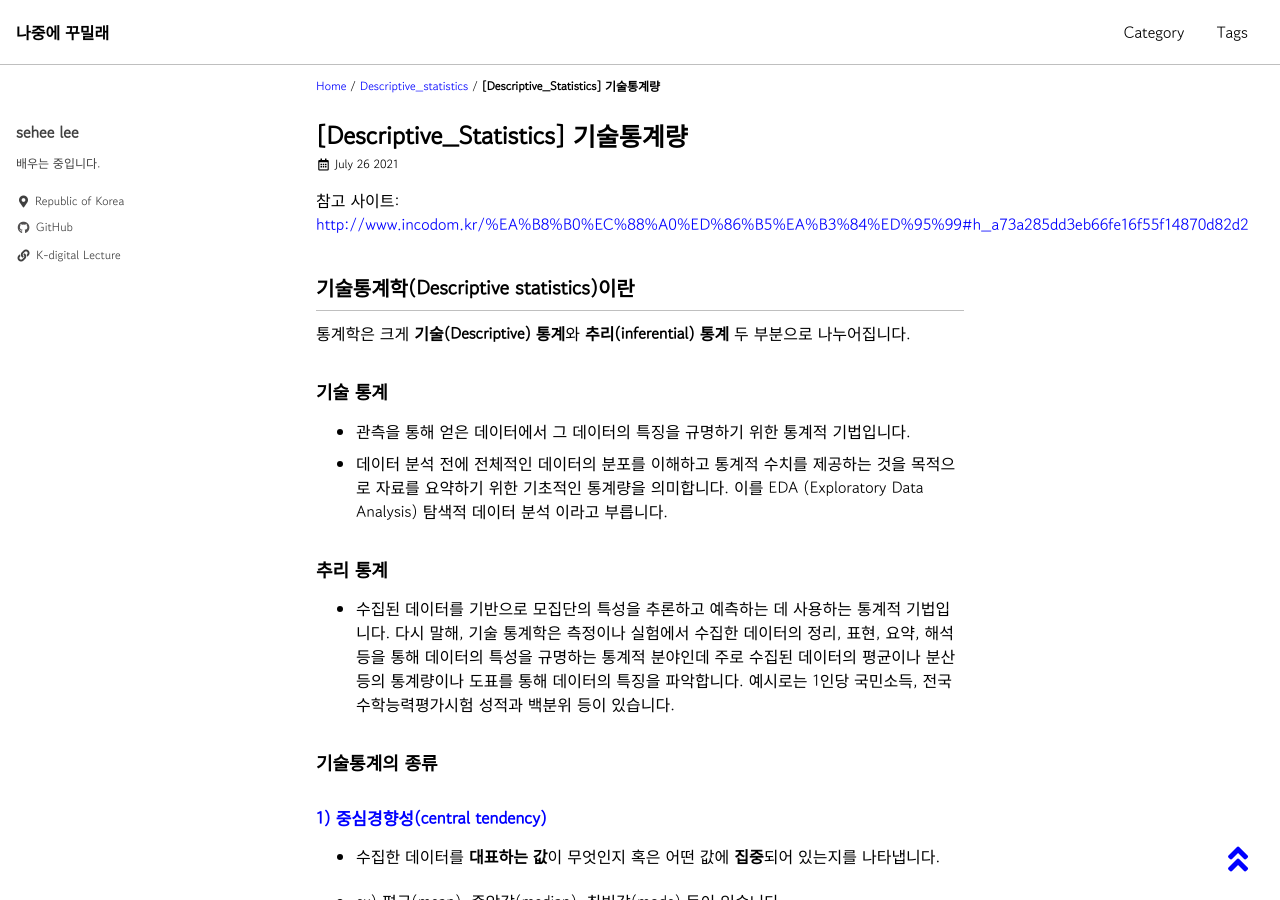
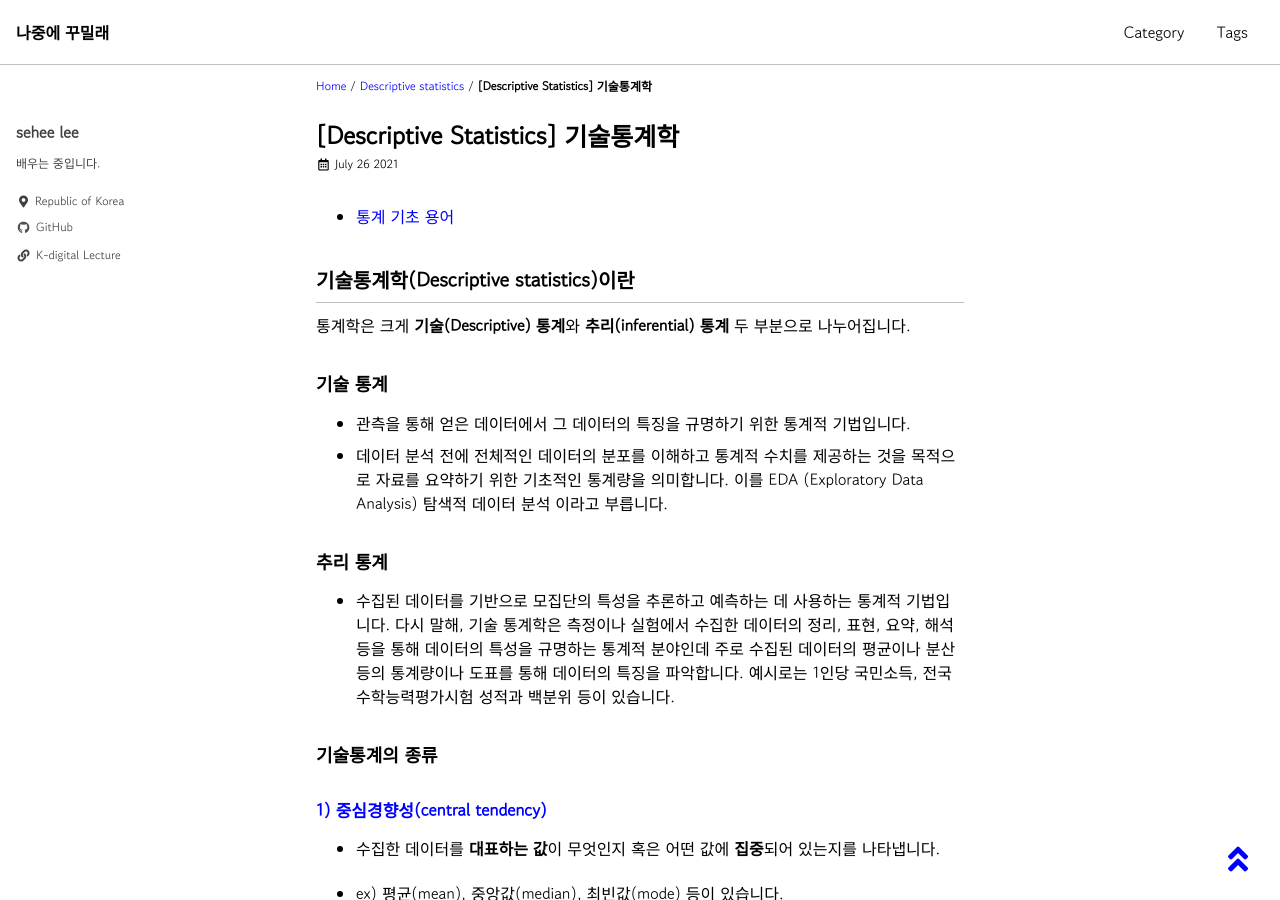
Before and after one commit to 2SEHI/2SEHI.github.io, a Jekyll site: the page built from _posts/2021-07-26-14_Descriptive_statistics.md, in a window 1280 px wide and 900 px high. Built offline with Jekyll 4.4.1, drawn with Linux system fonts in a browser that asks for light colours; cached includes are drawn as plain includes; some web fonts are replaced; formulas are drawn with MathJax 3; some of the changed text lies outside the part shown.

```diff
--- a/_posts/2021-07-26-14_Descriptive_statistics.md
+++ b/_posts/2021-07-26-14_Descriptive_statistics.md
@@ -1,5 +1,5 @@
 ---
-title:  "[Descriptive_Statistics] 기술통계량"
+title:  "[Descriptive Statistics] 기술통계학"
 excerpt: ""
 
 
@@ -8,10 +8,10 @@ last_modified_at: 2021-08-28
 use_math: true
 
 categories:
-  - Descriptive_Statistics
+  - Descriptive Statistics
 ---
 
-참고 사이트: [http://www.incodom.kr/%EA%B8%B0%EC%88%A0%ED%86%B5%EA%B3%84%ED%95%99#h_a73a285dd3eb66fe16f55f14870d82d2](http://www.incodom.kr/%EA%B8%B0%EC%88%A0%ED%86%B5%EA%B3%84%ED%95%99#h_a73a285dd3eb66fe16f55f14870d82d2)
+- [통계 기초 용어](../3_Descriptive_Statistics/)
 
 
 
```
Also changed, not shown: _pages/categories/Descriptive_Statistics/category-descriptive_statistics.md (deleted, +0 -10 lines), _posts/2021-09-18-68_Descriptive_Statistics.md (renamed from _posts/2021-07-22-3_Descriptive_Statistics.md, +5 -7 lines).
